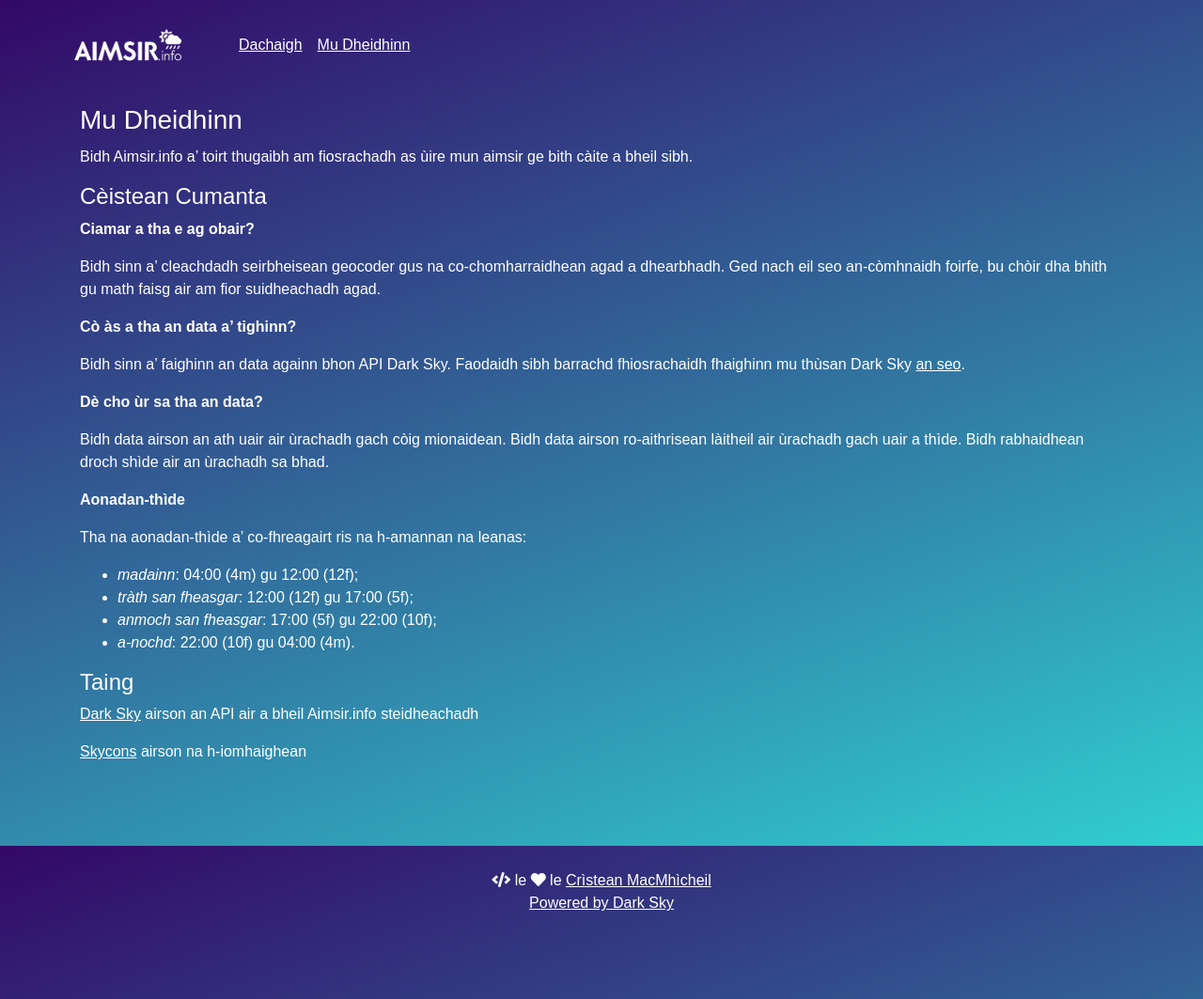
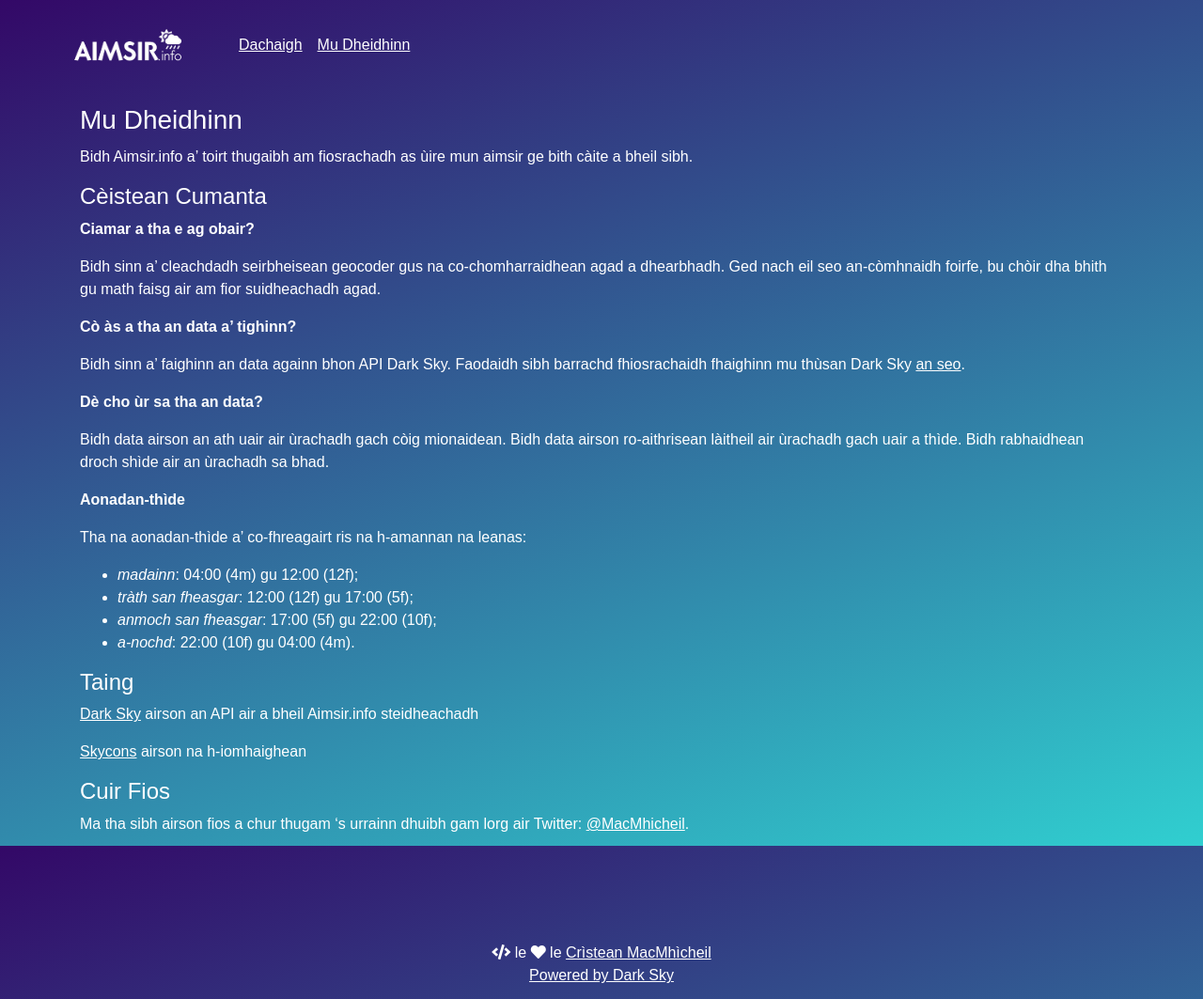
Before and after one commit to angeidheal/aimsir, a Jekyll site: the page built from mu-dheidhinn.md, in a window 1280 px wide. Shown: the whole page at 94% size. Built offline with Jekyll 4.4.1, drawn with Linux system fonts in a browser that asks for light colours; nearby versions of some CDN libraries; a script that is not in the unit is left out.

Commit message:
Update mu-dheidhinn.md

```diff
--- a/mu-dheidhinn.md
+++ b/mu-dheidhinn.md
@@ -34,3 +34,7 @@ Tha na aonadan-thìde a' co-fhreagairt ris na h-amannan na leanas:
 [Dark Sky](https://darksky.net/) airson an API air a bheil Aimsir.info steidheachadh
 
 [Skycons](https://darkskyapp.github.io/skycons/) airson na h-iomhaighean
+
+#### Cuir Fios
+
+Ma tha sibh airson fios a chur thugam 's urrainn dhuibh gam lorg air Twitter: [@MacMhicheil](https://www.twitter.com/MacMhicheil).
```
